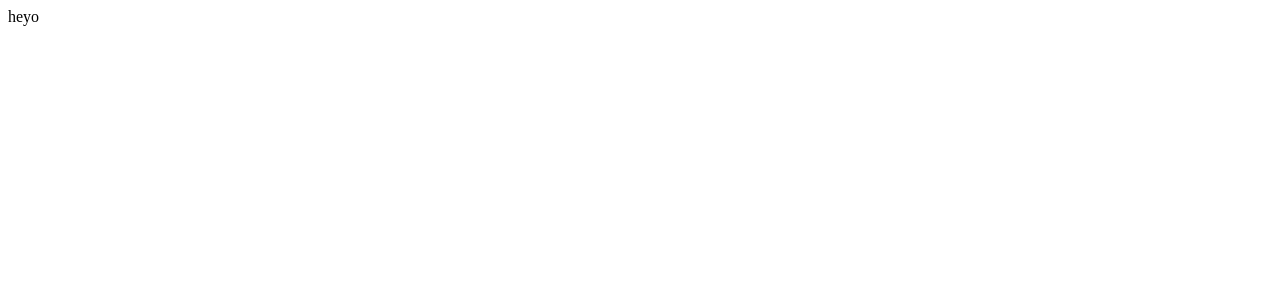
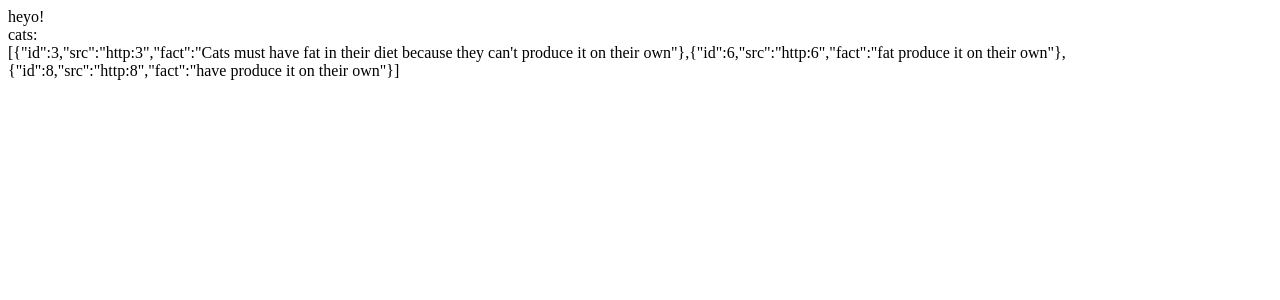
Before and after one commit to mLuby/cats, a React app: page / in a window 1280 px wide. Shown: the top 300 px of the page. Built offline with nearby package versions, Linux system fonts and the light colour scheme; the HTML template or start-up script is replaced by a standard one.

Commit message:
react working

```diff
--- a/src/index.jsx
+++ b/src/index.jsx
@@ -7,17 +7,61 @@ import ReactDOM from 'react-dom'
 // import App from './components/App'
 // import {ResultsContainer} from './components/Results'
 
-// const rootReducer  = initialState => {
-//   setState(initialState)
-// }
+const initialState = {
+  rando: 'carrishian',
+  cats: [
+    {id: 3, src: 'http:3', fact: `Cats must have fat in their diet because they can't produce it on their own`},
+    {id: 6, src: 'http:6', fact: `fat produce it on their own`},
+    {id: 8, src: 'http:8', fact: `have produce it on their own`},
+  ]
+}
+
+function rootReducer (state = initialState, action) {
+  switch (action.type) {
+    case DELETE:
+      return Object.assign({}, state, {
+        cats: cats.filter(cat => cat.id !== action.cat_id)
+      })
+    default:
+      return state
+  }
+}
 
 // const Store = createStore(console.log, [{img:'xyz', fact:'hairy'}])
+function makeRequest (url, callback) {
+  var httpRequest;
+  if (window.XMLHttpRequest) {
+    httpRequest = new XMLHttpRequest();
+  }
+  httpRequest.onreadystatechange = responseHandler;
+  httpRequest.open('GET', url);
+  httpRequest.send();
+  function responseHandler () {
+    if (httpRequest.readyState === 4) {
+      if (httpRequest.status === 200) {
+        callback(JSON.parse(httpRequest.responseText));
+      } else {
+        alert('There was a problem with the request.');
+      }
+    }
+  }
+}
 
+// React.render(<App cards={data.response} />, document.body)
+
+const Cats = ({cats}) => {
+  console.log('cats', cats)
+  return <div>{JSON.stringify(cats)}</div>
+}
 ReactDOM.render((
   // <Provider store={Store}>
   //   <App />
   // </Provider>
-  <div>heyo</div>
+  <div>heyo!
+    <div className="cats">cats:
+      <Cats cats={initialState.cats}/>
+    </div>
+  </div>
   ), document.getElementById('app')
 )
 
--- a/webpack.config.js
+++ b/webpack.config.js
@@ -1,18 +1,17 @@
-var webpack = require('webpack');
-var path = require('path');
+var webpack = require('webpack')
+var path = require('path')
 
-var outFolder = path.resolve(__dirname, './dist');
+var outFolder = path.resolve(__dirname, './dist')
 
 module.exports = {
   entry: [
-    'webpack-dev-server/client?http://localhost:8080', // WebpackDevServer host and port
+    'webpack-dev-server/client?http://localhost:8080',
     'webpack/hot/only-dev-server', // 'only' prevents reload on syntax errors
-    './src/index.jsx' // Your app's entry point
+    './src/index.jsx'
   ],
   output: {
     path: outFolder,
-    filename: 'bundle.js'//,
-    // publicPath: 'http://0.0.0.0:3000/app/'
+    filename: 'bundle.js'
   },
   module: {
     loaders: [{
@@ -26,6 +25,5 @@ module.exports = {
   ],
   resolve: {
     extensions: ['', '.js', '.jsx']
-  },
-  watch: true
-};
+  }
+}
```
Also changed, not shown: 1 other file (tests, documents, lock files or other folders).
